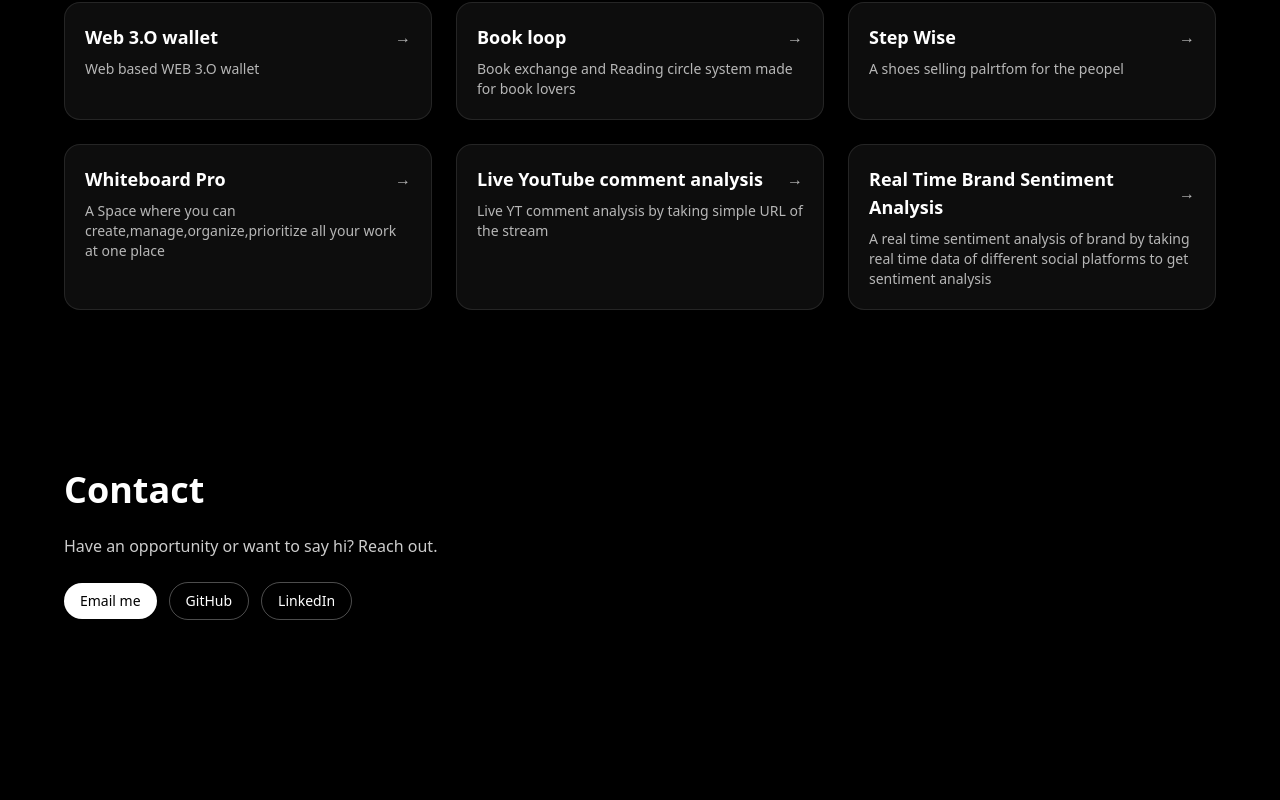
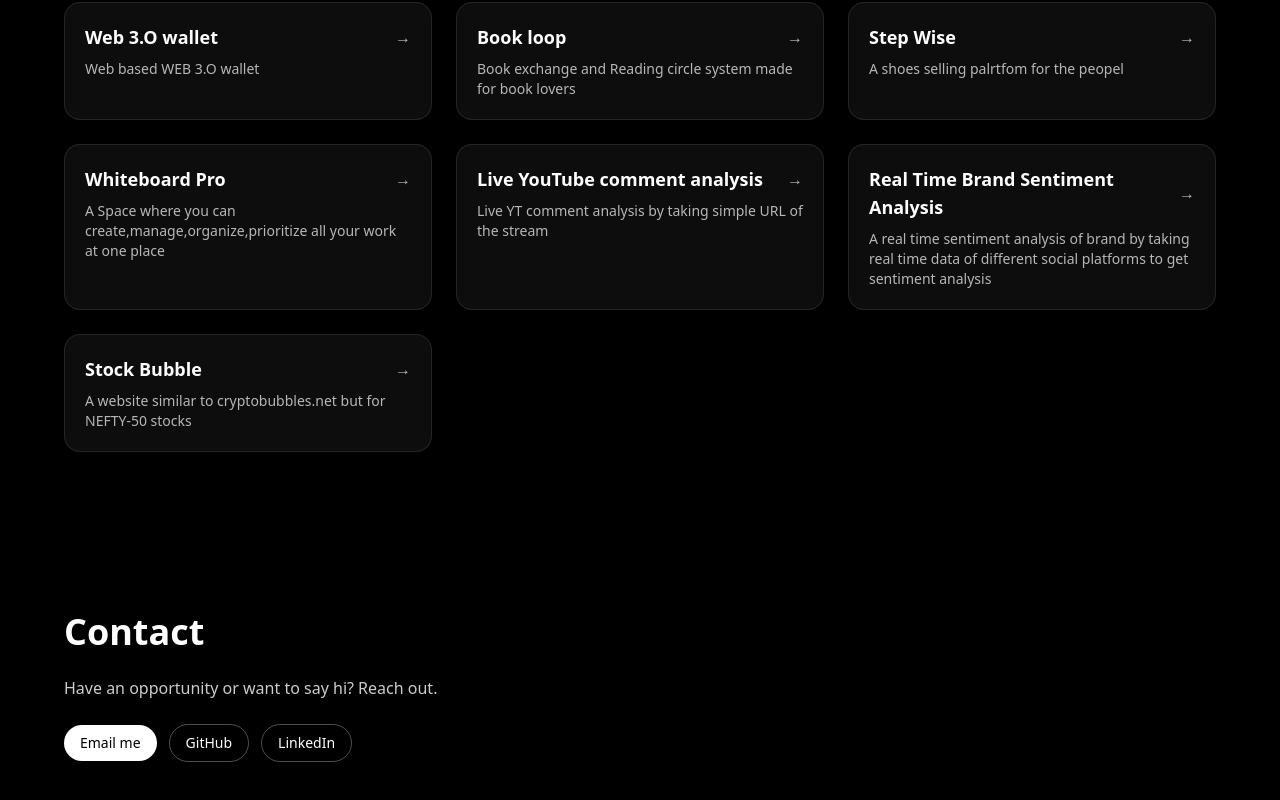
Before and after one commit to saichandra-1/portfilio, a Next.js app: page / in a window 1280 px wide. Shown: the part 1514-2314 px from the top of the page. Before the commit the page ends 2214 px from the top, so only its background shows below. Built offline with nearby package versions, Linux system fonts and the light colour scheme.

Commit message:
new project stock bubbles

```diff
--- a/app/components/Projects.tsx
+++ b/app/components/Projects.tsx
@@ -13,6 +13,7 @@ const projects = [
   { title: "Whiteboard Pro",href :"https://white-board-one-zeta.vercel.app/",desc:"A Space where you can create,manage,organize,prioritize all your work at one place"},
   { title: "Live YouTube comment analysis",href :"https://github.com/saichandra-1/live-YT-comment-analysis?tab=readme-ov-file#example-implementation",desc:"Live YT comment analysis by taking simple URL of the stream"},
   { title: "Real Time Brand Sentiment Analysis",href :"https://github.com/saichandra-1/Real-Time-Brand-Sentiment-Analysis-/blob/main/Implementation.md",desc:"A real time sentiment analysis of brand by taking real time data of different social platforms to get sentiment analysis"},
+  { title: "Stock Bubble",href :"https://stock-bubble.vercel.app/",desc:"A website similar to cryptobubbles.net but for NEFTY-50 stocks"},
 ];
 
 export default function Projects() {
```
